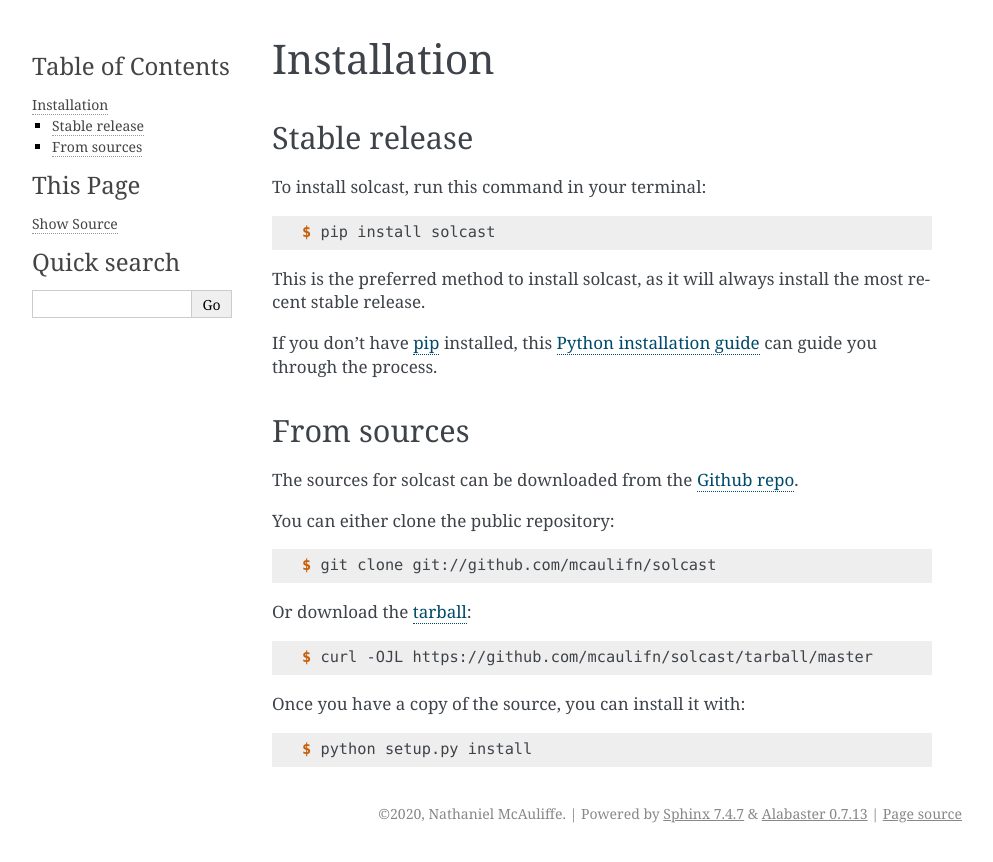
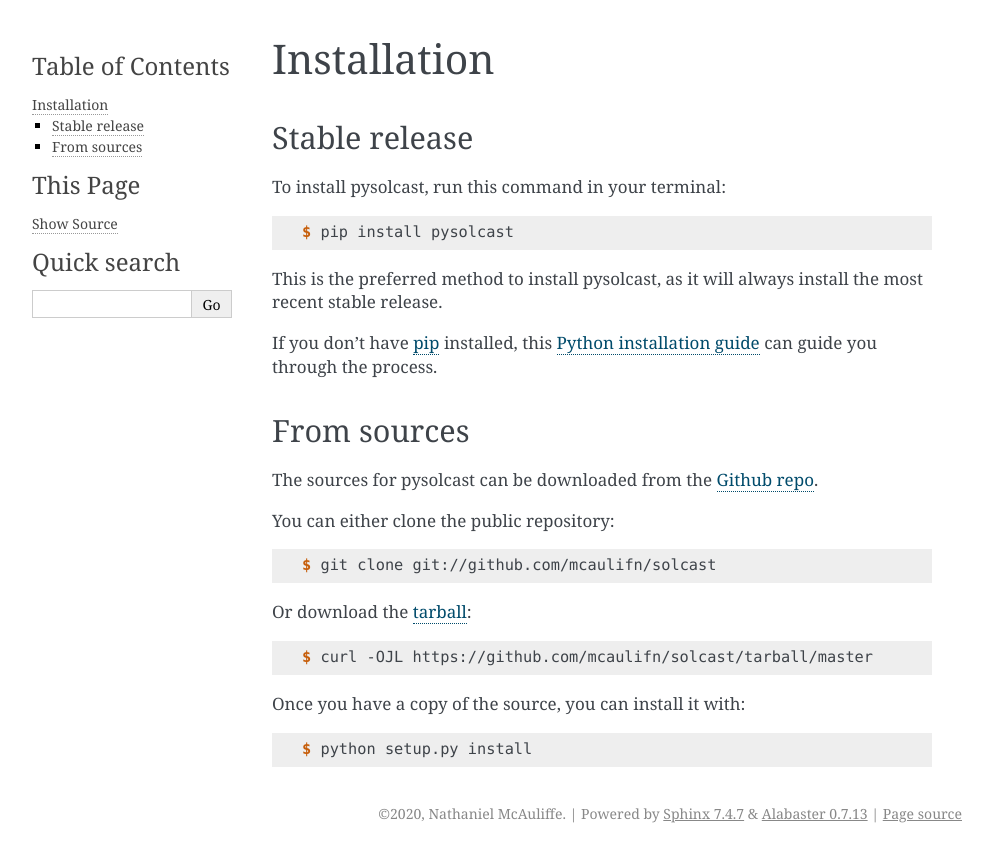
Before and after one commit to mcaulifn/solcast, a Sphinx documentation site: the page built from docs/installation.rst, in a window 1280 px wide. Shown: the top 862 px of the page, without its empty margins (148-1141 px from the left). Built offline with Sphinx 7.4.7, drawn with Linux system fonts in a browser that asks for light colours; the version number could not be read and is left out.

Commit message:
docs(rename): Clean up renaming

```diff
--- a/CONTRIBUTING.rst
+++ b/CONTRIBUTING.rst
@@ -66,7 +66,7 @@ Ready to contribute? Here's how to set up `pysolcast` for local development.
 
 3. Install your local copy into a virtualenv. Assuming you have virtualenvwrapper installed, this is how you set up your fork for local development::
 
-    $ cd solcast/
+    $ cd pysolcast/
     $ python3 -m venv .env
     $ python setup.py develop
 
--- a/docs/conf.py
+++ b/docs/conf.py
@@ -1,6 +1,6 @@
 #!/usr/bin/env python
 #
-# solcast documentation build configuration file, created by
+# pysolcast documentation build configuration file, created by
 # sphinx-quickstart on Fri Jun  9 13:47:02 2017.
 #
 # This file is execfile()d with the current directory set to its
@@ -21,7 +21,7 @@
 import os
 import sys
 sys.path.insert(0, os.path.abspath('..'))
-import solcast  # nopep8
+import pysolcast  # nopep8
 
 
 # -- General configuration ---------------------------------------------
@@ -47,7 +47,7 @@ source_suffix = '.rst'
 master_doc = 'index'
 
 # General information about the project.
-project = 'solcast'
+project = 'pysolcast'
 copyright = "2020, Nathaniel McAuliffe"
 author = "Nathaniel McAuliffe"
 
@@ -56,9 +56,9 @@ author = "Nathaniel McAuliffe"
 # the built documents.
 #
 # The short X.Y version.
-version = solcast.__version__
+version = pysolcast.__version__
 # The full version, including alpha/beta/rc tags.
-release = solcast.__version__
+release = pysolcast.__version__
 
 # The language for content autogenerated by Sphinx. Refer to documentation
 # for a list of supported languages.
@@ -101,7 +101,7 @@ html_static_path = ['_static']
 # -- Options for HTMLHelp output ---------------------------------------
 
 # Output file base name for HTML help builder.
-htmlhelp_basename = 'solcastdoc'
+htmlhelp_basename = 'pysolcastdoc'
 
 
 # -- Options for LaTeX output ------------------------------------------
@@ -128,8 +128,8 @@ latex_elements = {
 # (source start file, target name, title, author, documentclass
 # [howto, manual, or own class]).
 latex_documents = [
-    (master_doc, 'solcast.tex',
-     'solcast Documentation',
+    (master_doc, 'pysolcast.tex',
+     'pysolcast Documentation',
      'Nathaniel McAuliffe', 'manual'),
 ]
 
@@ -139,8 +139,8 @@ latex_documents = [
 # One entry per manual page. List of tuples
 # (source start file, name, description, authors, manual section).
 man_pages = [
-    (master_doc, 'solcast',
-     'solcast Documentation',
+    (master_doc, 'pysolcast',
+     'pysolcast Documentation',
      [author], 1)
 ]
 
@@ -151,10 +151,10 @@ man_pages = [
 # (source start file, target name, title, author,
 #  dir menu entry, description, category)
 texinfo_documents = [
-    (master_doc, 'solcast',
-     'solcast Documentation',
+    (master_doc, 'pysolcast',
+     'pysolcast Documentation',
      author,
-     'solcast',
+     'pysolcast',
      'One line description of project.',
      'Miscellaneous'),
 ]
--- a/docs/index.rst
+++ b/docs/index.rst
@@ -1,4 +1,4 @@
-Welcome to solcast's documentation!
+Welcome to pysolcast's documentation!
 ======================================
 
 .. toctree::
--- a/docs/installation.rst
+++ b/docs/installation.rst
@@ -8,13 +8,13 @@ Installation
 Stable release
 --------------
 
-To install solcast, run this command in your terminal:
+To install pysolcast, run this command in your terminal:
 
 .. code-block:: console
 
-    $ pip install solcast
+    $ pip install pysolcast
 
-This is the preferred method to install solcast, as it will always install the most recent stable release.
+This is the preferred method to install pysolcast, as it will always install the most recent stable release.
 
 If you don't have `pip`_ installed, this `Python installation guide`_ can guide
 you through the process.
@@ -26,7 +26,7 @@ you through the process.
 From sources
 ------------
 
-The sources for solcast can be downloaded from the `Github repo`_.
+The sources for pysolcast can be downloaded from the `Github repo`_.
 
 You can either clone the public repository:
 
--- a/docs/modules.rst
+++ b/docs/modules.rst
@@ -1,7 +1,7 @@
-solcast
+pysolcast
 =======
 
 .. toctree::
    :maxdepth: 4
 
-   solcast
+   pysolcast
--- a/docs/usage.rst
+++ b/docs/usage.rst
@@ -2,6 +2,6 @@
 Usage
 =====
 
-To use solcast in a project::
+To use pysolcast in a project::
 
-    import solcast
+    import pysolcast
```
Also changed, not shown: README.rst (+15 -0 lines), docs/pysolcast.rst (renamed from docs/solcast.rst, +14 -14 lines), .github/ISSUE_TEMPLATE.md, 3 other files.
